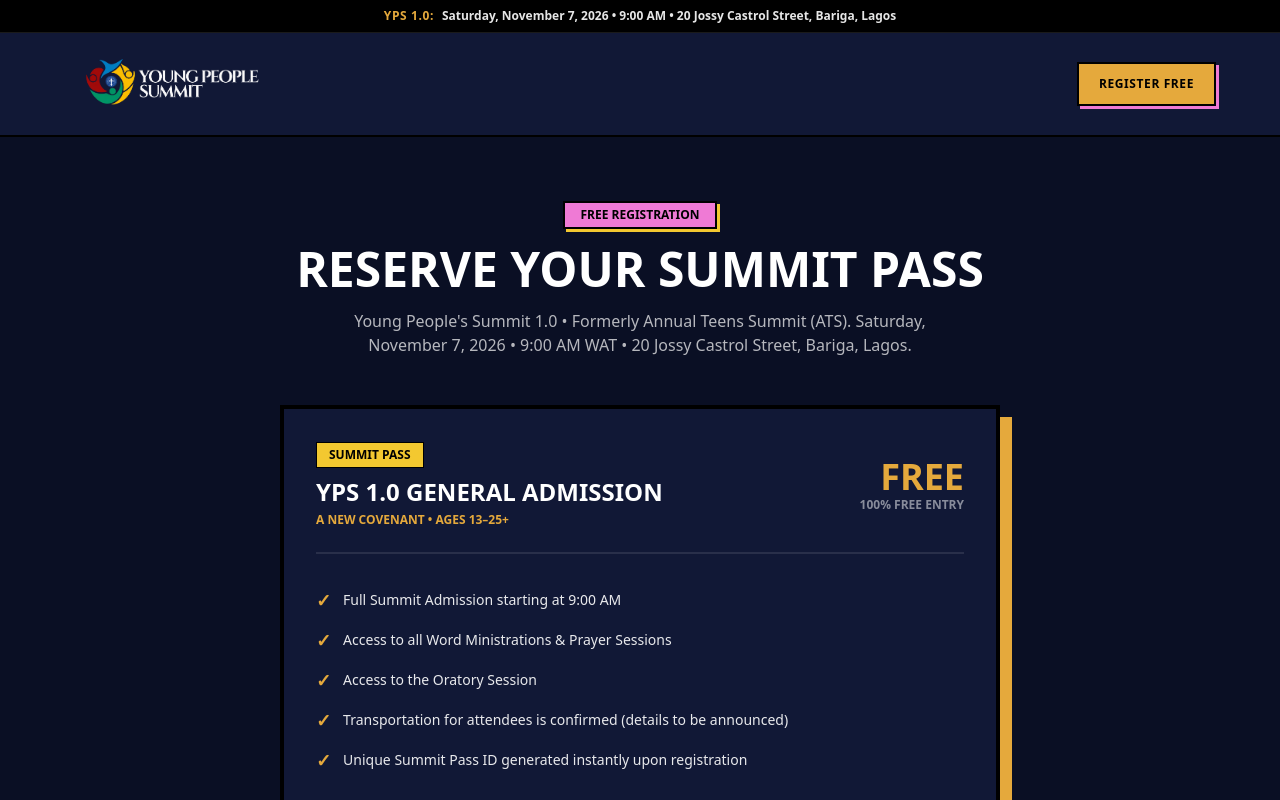
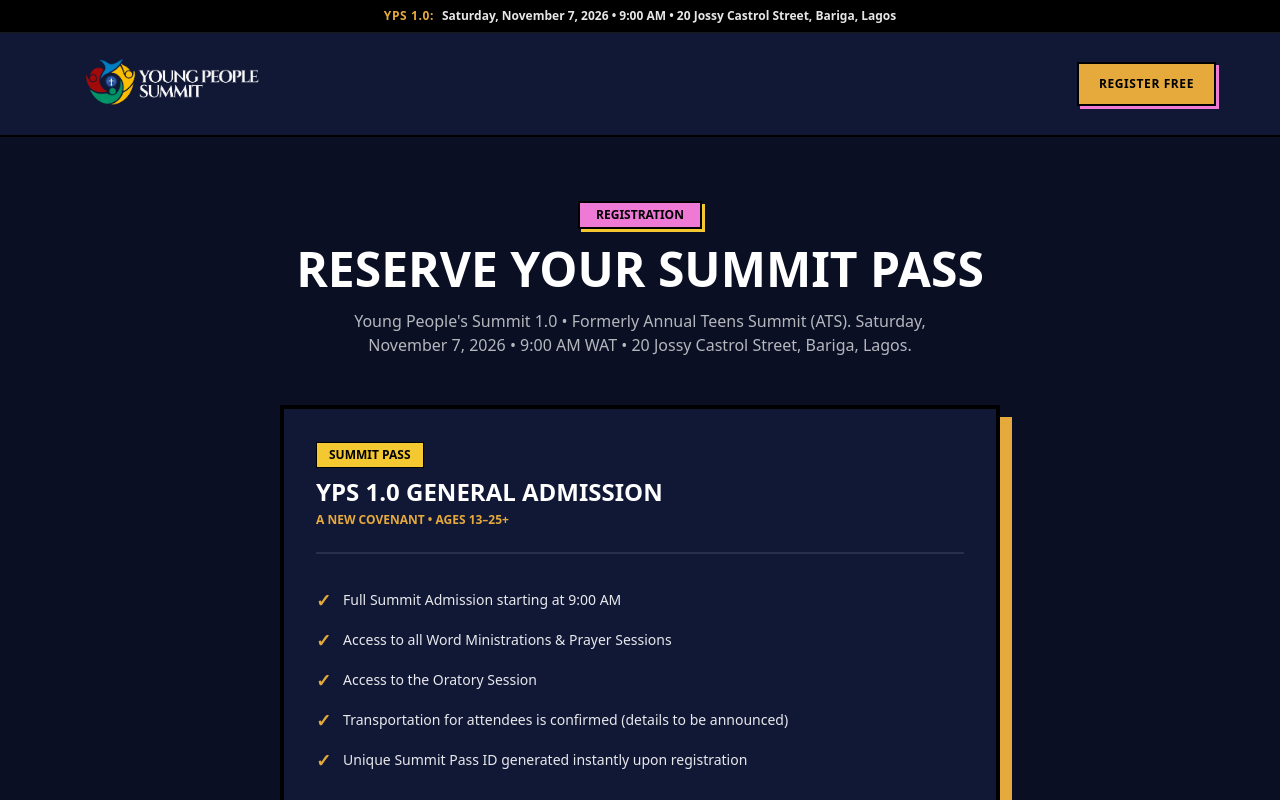
Before and after one commit to philipakintola01-sys/YPS, a Next.js app in the folder yps-app/: page /tickets in a window 1280 px wide. Shown: the top 800 px of the page. Built offline with nearby package versions, Linux system fonts and the light colour scheme.

Commit message:
Keep free wording only on registration calls to action

```diff
--- a/yps-app/app/faq/page.tsx
+++ b/yps-app/app/faq/page.tsx
@@ -25,8 +25,8 @@ export default function FaqPage() {
       a: 'The summit is designed for young people ages 13 to 25 and above (teenagers, students, and young adults).',
     },
     {
-      q: 'How much does it cost to register?',
-      a: 'Registration is 100% free. You can register directly through this website.',
+      q: 'How do I register?',
+      a: 'You can register directly through this website to receive your Summit Pass ID.',
     },
     {
       q: 'Is transportation provided for attendees?',
@@ -115,7 +115,7 @@ export default function FaqPage() {
             HAVE MORE QUESTIONS?
           </h3>
           <p className="text-sm font-bold max-w-lg mx-auto">
-            You can reach out or secure your free pass today before registration fills up.
+            You can reach out or secure your pass today before registration fills up.
           </p>
           <Link
             href="/#register"
--- a/yps-app/app/page.tsx
+++ b/yps-app/app/page.tsx
@@ -216,7 +216,7 @@ export default function YPSLandingPage() {
       <div className="w-full bg-black border-b border-white/10 px-4 py-2 text-center text-[12px] sm:text-[13px] font-bold text-white/90 z-50">
         <span className="text-[#E5A93C] uppercase tracking-wider font-extrabold mr-2">Summit Venue:</span>
         <span className="text-white/85">
-          20 Jossy Castrol Street, Bariga, Lagos • Saturday, Nov 7, 2026 • Starts 9:00 AM • 100% Free
+          20 Jossy Castrol Street, Bariga, Lagos • Saturday, Nov 7, 2026 • Starts 9:00 AM
         </span>
       </div>
 
@@ -401,7 +401,7 @@ export default function YPSLandingPage() {
             {/* Accurate Event Overview */}
             <p className="text-[16px] sm:text-[18px] md:text-[20px] font-medium text-white/90 leading-[1.55] max-w-2xl">
               Young People’s Summit (YPS 1.0) is designed for young people ages 13 to 25 and above to encounter God,
-              step into divine covenant, and build purposeful lives. Admission is 100% free.
+              step into divine covenant, and build purposeful lives.
             </p>
 
             {/* Hero CTA Button Row */}
@@ -433,7 +433,7 @@ export default function YPSLandingPage() {
                 THEME: A NEW COVENANT • HEBREWS 8:8–10 &bull; JAMES 1:4 •
               </span>
               <span className="text-lg md:text-2xl font-black uppercase tracking-widest text-black">
-                TARGET AUDIENCE: AGES 13–25+ • 100% FREE ENTRY • TRANSPORTATION CONFIRMED •
+                TARGET AUDIENCE: AGES 13–25+ • TRANSPORTATION CONFIRMED •
               </span>
               <span className="text-lg md:text-2xl font-black uppercase tracking-widest text-black">
                 ORATORY SESSION CONFIRMED • REGISTER DIRECTLY ONLINE •
@@ -488,7 +488,7 @@ export default function YPSLandingPage() {
               <span className="text-xs font-black uppercase bg-black text-[#23C1B4] px-2.5 py-1 inline-block mb-3">
                 LOGISTICS
               </span>
-              <h3 className="font-mortend text-xl font-black uppercase">FREE TRANSPORT</h3>
+              <h3 className="font-mortend text-xl font-black uppercase">TRANSPORTATION</h3>
               <p className="text-xs font-bold text-black/80 mt-2 leading-relaxed">
                 Transportation for attendees is confirmed. Pickup points, routes, and timings will be announced soon.
               </p>
@@ -606,7 +606,7 @@ export default function YPSLandingPage() {
             </ul>
           </div>
           <a href="https://forms.gle/gVo24PTSzS4WwDh26" target="_blank" rel="noopener noreferrer" className="inline-flex items-center justify-center border-4 border-black bg-[#111836] text-white px-6 py-4 font-black uppercase shadow-[5px_5px_0px_#000] hover:bg-[#0A0F24]">Register &amp; submit your video →</a>
-          <p className="text-sm">Use the form above for full competition details, rules, registration, and Stage 1 video submission. Oratory entries are separate from free summit registration.</p>
+          <p className="text-sm">Use the form above for full competition details, rules, registration, and Stage 1 video submission. Oratory entries are separate from summit registration.</p>
           <a href="/oratory-poster.png?v=20261006" target="_blank" rel="noopener noreferrer" className="inline-block font-black underline">View competition poster →</a>
         </div>
       </section>
@@ -753,7 +753,7 @@ export default function YPSLandingPage() {
               REGISTER FOR YPS 1.0
             </h2>
             <p className="text-white/70 text-base sm:text-lg max-w-xl mx-auto">
-              Registration is 100% free for young people ages 13 to 25 and above. Complete the form below to receive your unique Pass ID.
+              Registration is open to young people ages 13 to 25 and above. Complete the form below to receive your unique Pass ID.
             </p>
           </div>
 
@@ -944,7 +944,7 @@ export default function YPSLandingPage() {
                 disabled={submitting}
                 className="w-full min-h-16 h-auto px-6 py-5 leading-relaxed bg-[#E5A93C] hover:bg-[#F3C830] text-black font-mortend text-base sm:text-lg font-black uppercase tracking-wider border-2 border-black shadow-[6px_6px_0px_#EF7AD5] hover:translate-x-0.5 hover:translate-y-0.5 hover:shadow-[3px_3px_0px_#EF7AD5] active:scale-98 transition-all cursor-pointer disabled:opacity-50"
               >
-                {submitting ? 'RESERVING PASS...' : 'COMPLETE FREE REGISTRATION →'}
+                {submitting ? 'RESERVING PASS...' : 'COMPLETE REGISTRATION →'}
               </button>
 
               <div className="text-center pt-2">
@@ -1056,7 +1056,7 @@ export default function YPSLandingPage() {
           <div className="space-y-3">
             <h4 className="font-mortend text-sm font-black uppercase text-[#E5A93C]">ATTENDEE ACCESS</h4>
             <ul className="space-y-2 text-xs font-bold uppercase tracking-wider text-white/75">
-              <li><a href="#register" className="hover:text-[#E5A93C]">Free Registration Form</a></li>
+              <li><a href="#register" className="hover:text-[#E5A93C]">Registration Form</a></li>
               <li>
                 <button onClick={() => setShowLookup(true)} className="hover:text-[#E5A93C] cursor-pointer text-left uppercase tracking-wider">
                   Find Registration Pass ID
--- a/yps-app/app/tickets/page.tsx
+++ b/yps-app/app/tickets/page.tsx
@@ -3,7 +3,7 @@ import SiteLogo from '@/app/components/SiteLogo';
 
 export const metadata = {
   title: 'Summit Pass & Registration | YPS 1.0',
-  description: 'Reserve your 100% free admission pass for Young People’s Summit (YPS 1.0) on Saturday, November 7, 2026.',
+  description: 'Reserve your admission pass for Young People’s Summit (YPS 1.0) on Saturday, November 7, 2026.',
 };
 
 export default function TicketsPage() {
@@ -35,7 +35,7 @@ export default function TicketsPage() {
       <main className="max-w-3xl mx-auto w-full px-5 sm:px-6 py-12 sm:py-16">
         <div className="text-center space-y-4 mb-12">
           <div className="inline-flex border-2 border-black bg-[#EF7AD5] px-4 py-1 text-black font-black text-xs uppercase shadow-[3px_3px_0px_#F3C830]">
-            FREE REGISTRATION
+            REGISTRATION
           </div>
           <h1 className="font-mortend text-3xl sm:text-5xl font-black uppercase text-white">
             RESERVE YOUR SUMMIT PASS
@@ -59,10 +59,6 @@ export default function TicketsPage() {
               <p className="text-xs text-[#E5A93C] uppercase font-bold mt-1">
                 A NEW COVENANT &bull; AGES 13–25+
               </p>
-            </div>
-            <div className="text-left sm:text-right">
-              <span className="font-mortend text-3xl sm:text-4xl font-black text-[#E5A93C]">FREE</span>
-              <p className="text-xs text-white/50 uppercase font-bold">100% FREE ENTRY</p>
             </div>
           </div>
 
```
